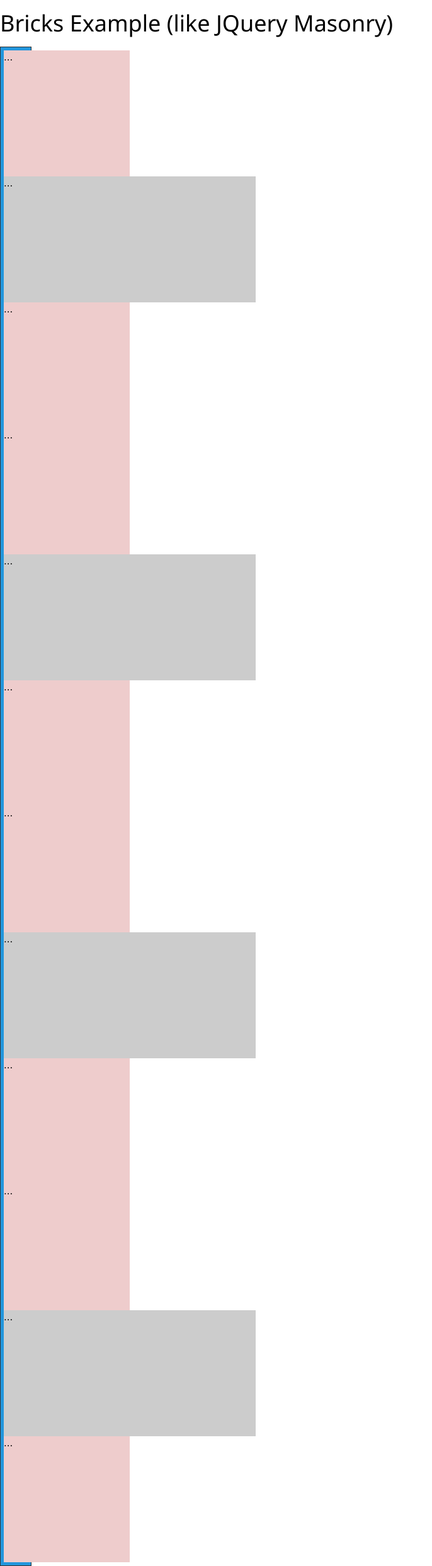
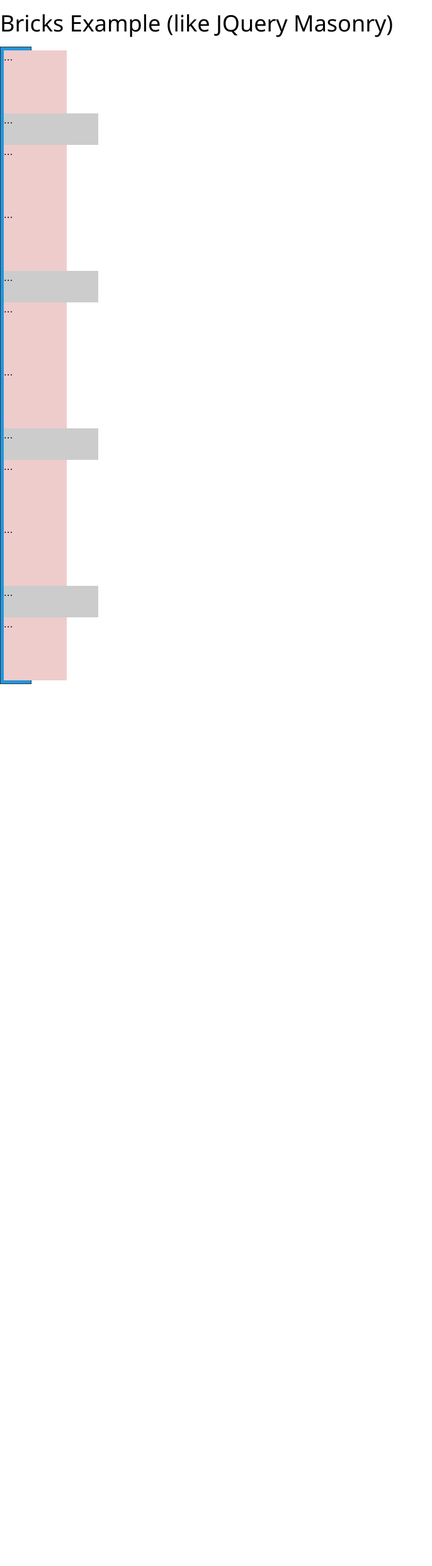
Before and after one commit to benjaminwillett/houseprices, a Flask app: page /bricks in a window 1280 px wide. Shown: the whole page at 63% size, without its empty margins (0-686 px from the left). After the commit the page ends 1086 px from the top, so only its background shows below. Run offline with Flask 2, Linux system fonts and the light colour scheme; some libraries are stand-ins or nearby versions.

Commit message:
make it better

```diff
--- a/templates/bricks/bricks.html
+++ b/templates/bricks/bricks.html
@@ -16,8 +16,8 @@
 
     <style>
         .grid { width: 50px ; height: 50px ; padding: 5px; border: 1px solid #333; float: left; background: #2296DD }
-.grid-item { width: 200px; height: 200px; float: left; background: #ECC; }
-.grid-item--width2 { width: 400px; background: #CCC; }
+.grid-item { width: 100px; height: 100px; background: #ECC; }
+.grid-item--width2 { width: 150px; height: 50px; background: #CCC; }
 </style>
 
 </head>
```
